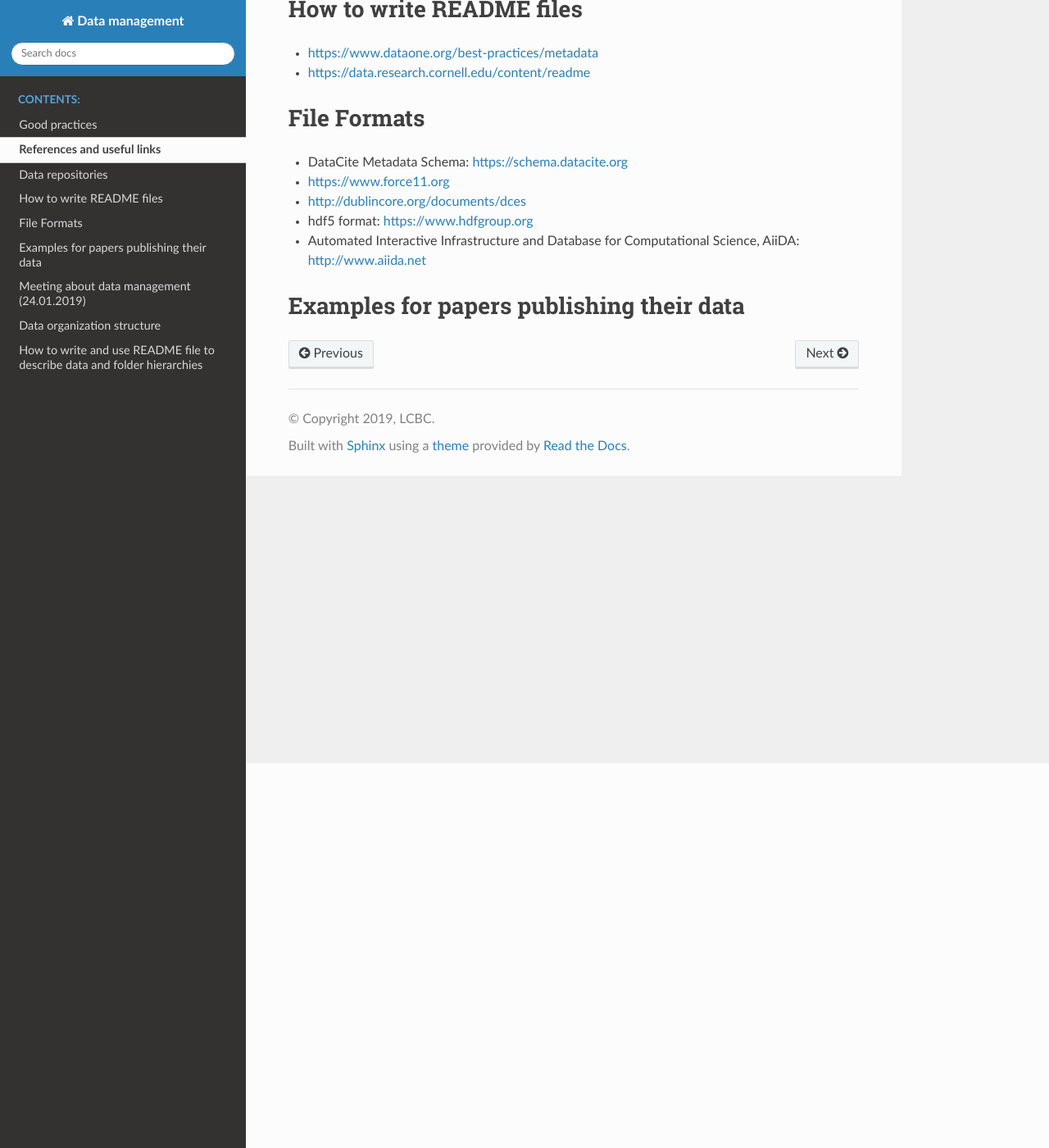
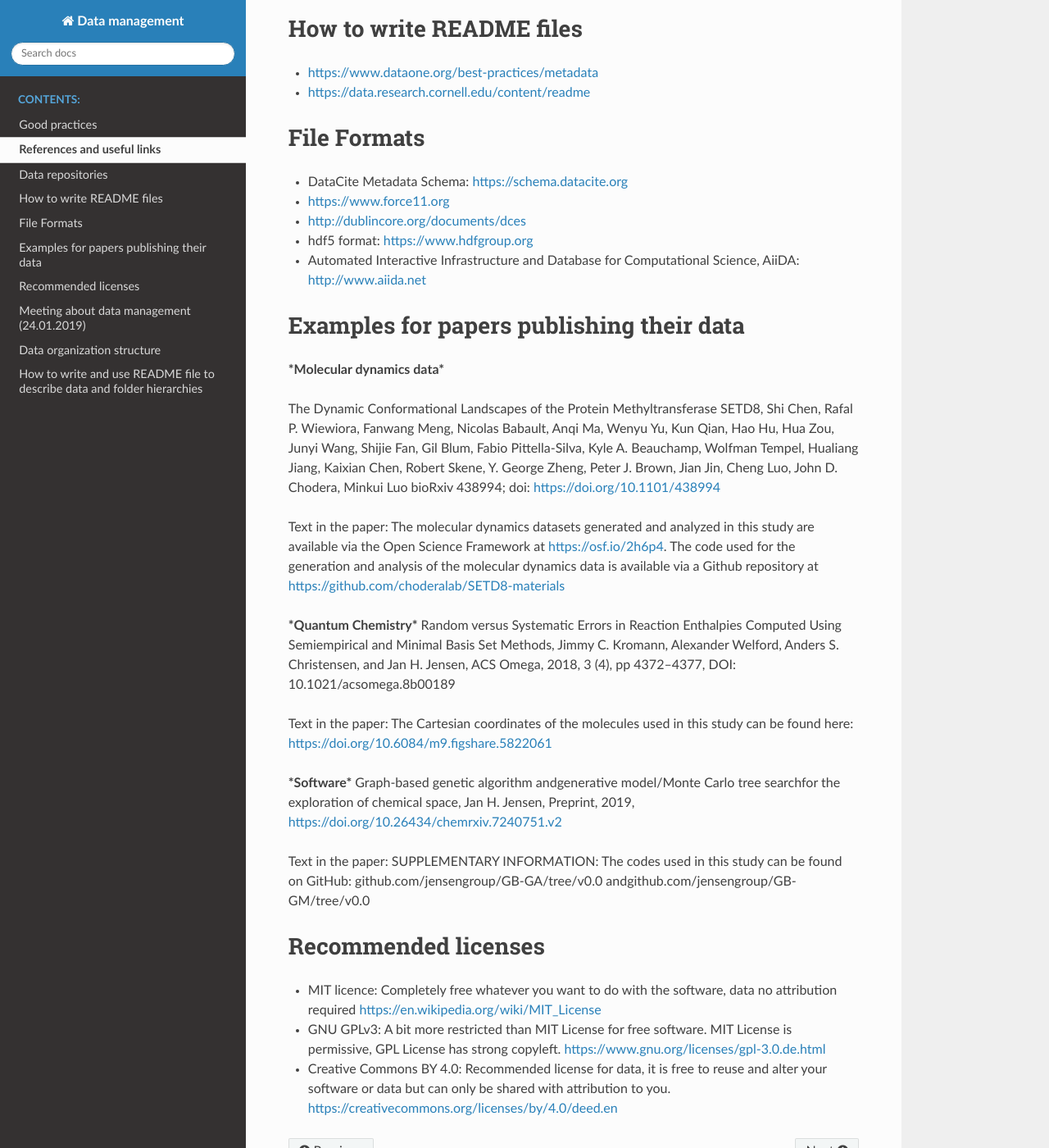
Before and after one commit to lcbc-epfl/data_management, a Sphinx documentation site: the page built from doc/references.rst, in a window 1280 px wide and 1400 px high, scrolled down 469 px. Shown: the whole window at 82% size. Built offline with Sphinx 7.4.7 and the Read the Docs theme 2.0.0, drawn with Linux system fonts in a browser that asks for light colours; some of the changed text lies outside the part shown.

Commit message:
Added examples for papers

```diff
--- a/doc/references.rst
+++ b/doc/references.rst
@@ -17,9 +17,9 @@ Data repositories
 
 * The Journal of Physical and Chemical Reference Data: https://aip.scitation.org/journal/jpr
 
-* Figshare
+* Figshare https://figshare.com/  (It has to be noted that figshare is commercial and is currently owned by Nature Publishing Group.)
 
-* Open Data Framework
+* Open Science Framework https://osf.io/
 
 How to write README files
 ------------------------------
@@ -44,3 +44,38 @@ File Formats
 
 Examples for papers publishing their data
 --------------------------------------------
+
+***Molecular dynamics data***
+
+The Dynamic Conformational Landscapes of the Protein Methyltransferase SETD8,
+Shi Chen, Rafal P. Wiewiora, Fanwang Meng, Nicolas Babault, Anqi Ma, Wenyu Yu, Kun Qian, Hao Hu, Hua Zou, Junyi Wang, Shijie Fan, Gil Blum, Fabio Pittella-Silva, Kyle A. Beauchamp, Wolfman Tempel, Hualiang Jiang, Kaixian Chen, Robert Skene, Y. George Zheng, Peter J. Brown, Jian Jin, Cheng Luo, John D. Chodera, Minkui Luo
+bioRxiv 438994; doi: https://doi.org/10.1101/438994
+
+Text in the paper:
+The  molecular  dynamics  datasets  generated and  analyzed  in  this
+study  are  available  via  the  Open  Science  Framework  at  https://osf.io/2h6p4.  The  code  used  for the generation and analysis of the molecular dynamics data is available via a Github repository at https://github.com/choderalab/SETD8-materials
+
+***Quantum Chemistry***
+Random versus Systematic Errors in Reaction Enthalpies Computed
+Using Semiempirical and Minimal Basis Set Methods,
+Jimmy C. Kromann, Alexander Welford, Anders S. Christensen, and Jan H. Jensen, ACS Omega, 2018, 3 (4), pp 4372–4377, DOI: 10.1021/acsomega.8b00189
+
+Text in the paper:
+The Cartesian coordinates of the molecules used in this study
+can be found here: https://doi.org/10.6084/m9.figshare.5822061
+
+
+***Software***
+Graph-based genetic algorithm andgenerative model/Monte Carlo tree searchfor the exploration of chemical space, Jan H. Jensen, Preprint, 2019, https://doi.org/10.26434/chemrxiv.7240751.v2
+
+Text in the paper:
+SUPPLEMENTARY INFORMATION: The codes used in this study can be found on GitHub: github.com/jensengroup/GB-GA/tree/v0.0 andgithub.com/jensengroup/GB-GM/tree/v0.0
+
+
+
+Recommended licenses
+------------------------
+
+* MIT licence: Completely free whatever you want to do with the software, data no attribution required https://en.wikipedia.org/wiki/MIT_License
+* GNU GPLv3: A bit more restricted than MIT License for free software.  MIT License is permissive, GPL License has strong copyleft. https://www.gnu.org/licenses/gpl-3.0.de.html
+* Creative Commons BY 4.0: Recommended license for data, it is free to reuse and alter your software or data but can only be shared with attribution to you.  https://creativecommons.org/licenses/by/4.0/deed.en
```
